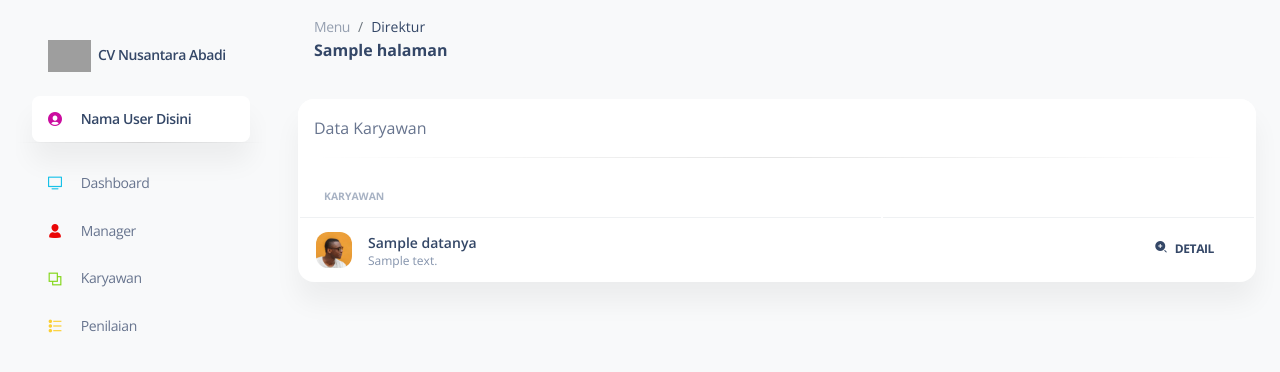
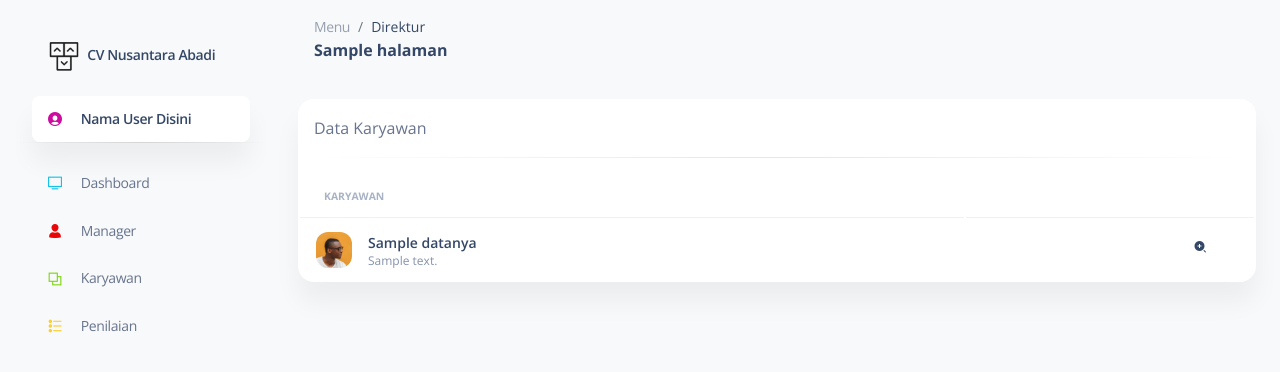
Before and after one commit to catatankuliah-lab/nusantaraabadi, a CodeIgniter 4 app: template app/Views/direktur/karyawan.php in a window 1280 px wide. Shown: the top 372 px of the page. Run offline with PHP 8.4 and a stand-in for CodeIgniter, Linux system fonts and the light colour scheme; the template is opened without the code that fills it: most values are stand-ins (such as "Sample title", 1, 10 or a date in 2020); some libraries are stand-ins or nearby versions; grey boxes are pictures that could not be loaded.

Commit message:
update direktur
atur url

````diff
--- a/app/Views/direktur/karyawan.php
+++ b/app/Views/direktur/karyawan.php
@@ -38,7 +38,7 @@
                                 </td>
                                 <td>
                                     <div class="text-end me-3">
-                                        <button type="button" class="btn btn-link text-dark px-3 mb-0" data-bs-toggle="modal" data-bs-target="#modalDetail" onclick="detail(<?= $data['id']; ?>)" id="tombolDetail"><i class="ni ni-zoom-split-in text-dark me-2" aria-hidden="true"></i>Detail</button>
+                                        <button type="button" class="btn btn-link text-dark px-3 mb-0" data-bs-toggle="modal" data-bs-target="#modalDetail" onclick="detail(<?= $data['id']; ?>)" id="tombolDetail"><i class="ni ni-zoom-split-in text-dark me-2" aria-hidden="true" data-bs-toggle="tooltip" data-bs-placement="left" title="Detail Data"></i></button>
                                     </div>
                                 </td>
                             </tr>
--- a/app/Views/direktur/template.php
+++ b/app/Views/direktur/template.php
@@ -25,8 +25,8 @@
   <aside class="sidenav navbar navbar-vertical navbar-expand-xs border-0 border-radius-xl my-3 fixed-start ms-3" id="sidenav-main">
     <div class="sidenav-header">
       <i class="fas fa-times p-3 cursor-pointer text-secondary opacity-5 position-absolute end-0 top-0 d-none d-xl-none" aria-hidden="true" id="iconSidenav"></i>
-      <a class="navbar-brand m-0" href="">
-        <img src="<?= base_url('assets/img/logo-ct-dark.png') ?> class=" navbar-brand-img h-100" alt="main_logo" />
+      <a class="navbar-brand m-0" href="#">
+        <img src="<?= base_url('assets/img/logo-ct-dark.png') ?>" class="navbar-brand-img h-100" alt="main_logo" />
         <span class="ms-1 font-weight-bold">CV Nusantara Abadi</span>
       </a>
     </div>
--- a/app/Views/direktur/user.php
+++ b/app/Views/direktur/user.php
@@ -29,7 +29,7 @@
                                 <td>
                                     <div class="d-flex px-2 py-1">
                                         <div>
-                                            <img src="../assets/img/team-2.jpg" class="avatar avatar-sm me-3" alt="user1" />
+                                            <img src="<?= base_url('assets/img/team-2.jpg') ?>" class="avatar avatar-sm me-3" alt="user1" />
                                         </div>
                                         <div class="d-flex flex-column justify-content-center">
                                             <h6 class="mb-0 text-sm"><?= $data['nama_lengkap'] ?></h6>
--- a/app/Views/manager/template.php
+++ b/app/Views/manager/template.php
@@ -10,7 +10,7 @@
   <!--     Fonts and icons     -->
   <link href="https://fonts.googleapis.com/css?family=Open+Sans:300,400,600,700" rel="stylesheet" />
   <!-- Nucleo Icons -->
-  <link href="<?= base_url('assets/css/nucleo-icons.css') ?>" rel="stylesheet" />```
+  <link href="<?= base_url('assets/css/nucleo-icons.css') ?>" rel="stylesheet" />
   <link href="<?= base_url('assets/css/nucleo-svg.css') ?>" rel="stylesheet" />
   <!-- Font Awesome Icons -->
   <script src="https://kit.fontawesome.com/42d5adcbca.js')?>" crossorigin="anonymous"></script>
````
